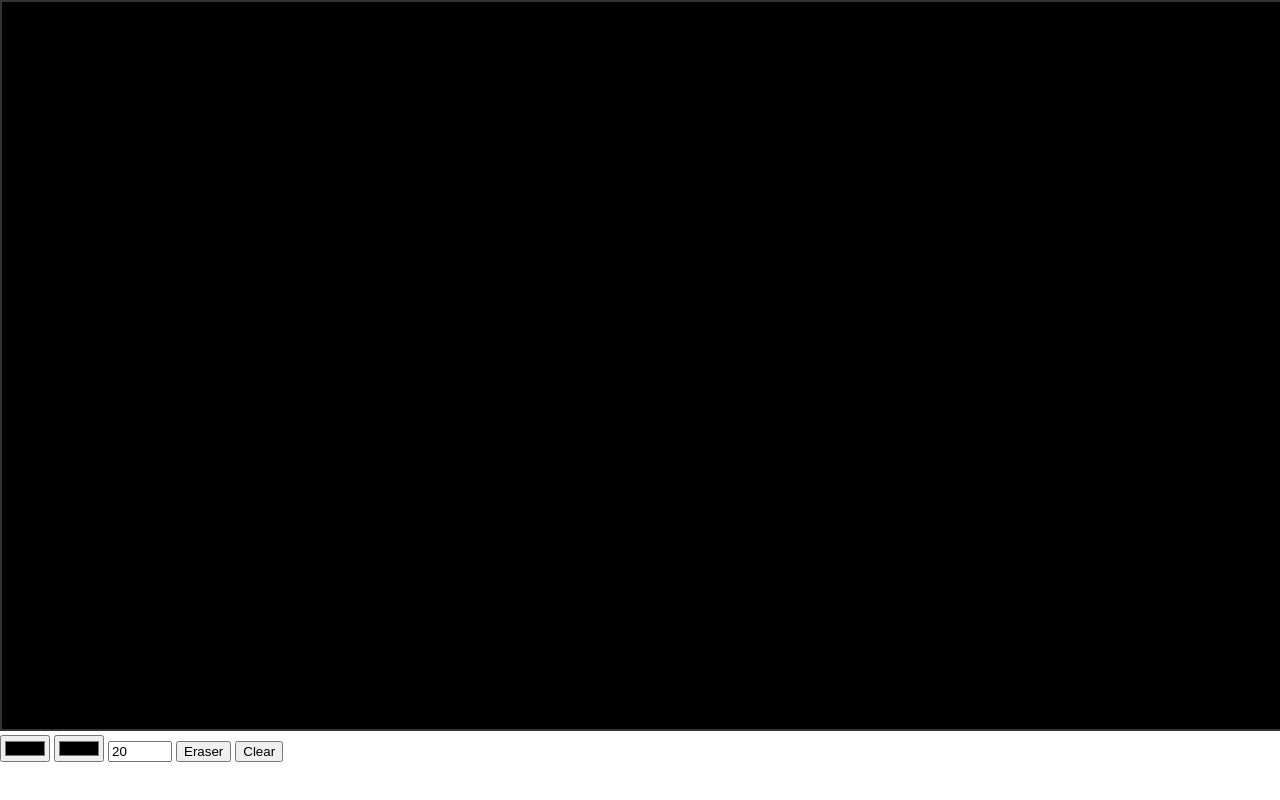
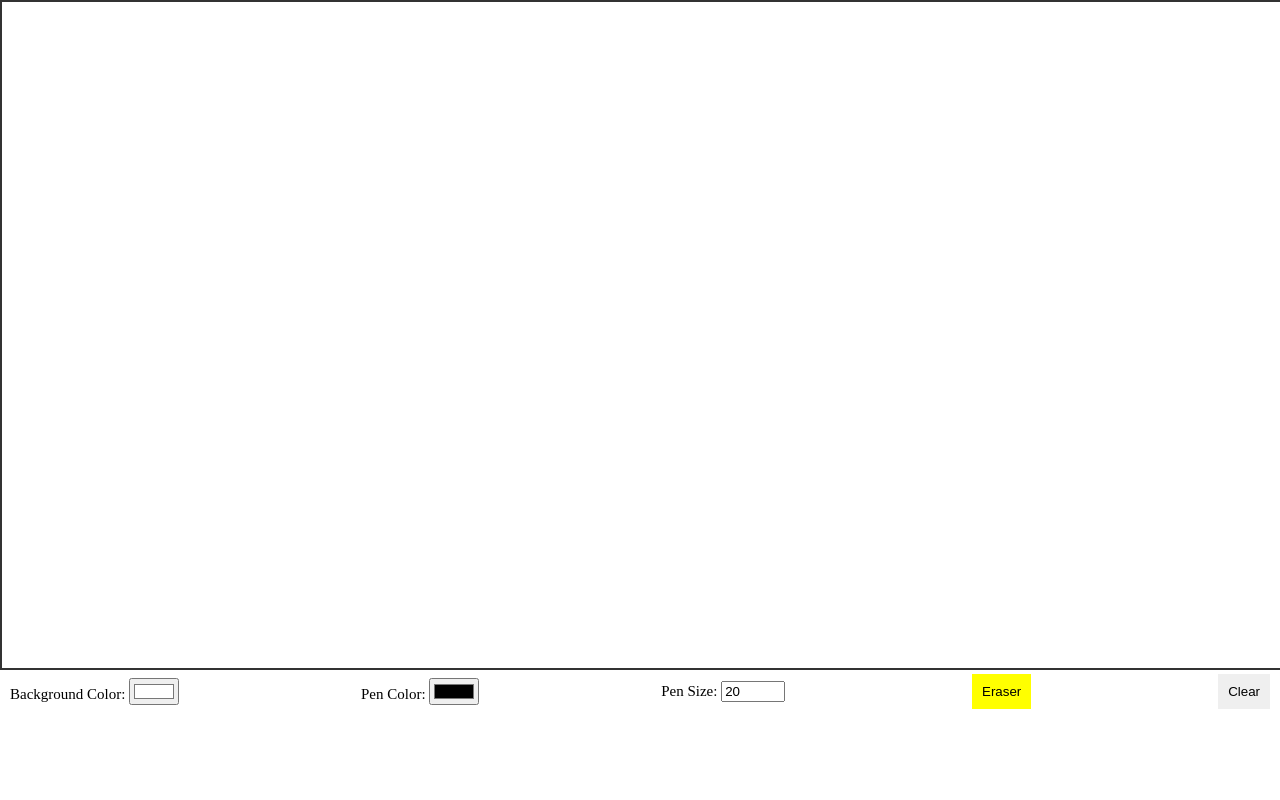
Before and after one commit to keshav-bajaj/project, a plain HTML site: page drawingtool/index.html in a window 1280 px wide. Drawn offline with Linux system fonts and the light colour scheme.

Commit message:
add styles

```diff
--- a/drawingtool/app.js
+++ b/drawingtool/app.js
@@ -1,4 +1,8 @@
 window.addEventListener("load", () => {
+    if (window.innerWidth <= 500){
+        document.body.innerHTML = "This app is not optimised for small screens";
+    } else {
+    const tools = document.getElementById("tools");
     const colorbox = document.getElementById("color");
     const pensize = document.getElementById("size");
     const erase = document.getElementById("erase");
@@ -7,9 +11,11 @@ window.addEventListener("load", () => {
     const canvas = document.getElementById("canvasd");
     const ctx = canvas.getContext("2d");
     const canvasback = document.getElementById("back-col");
-    canvasback.value = "white";
-    canvas.height = window.innerHeight/1.1;
+    canvasback.value = "#ffffff";
+    canvas.height = window.innerHeight/1.2;
     canvas.width = window.innerWidth;
+    tools.style.height = window.innerHeight - canvas.height;
+    tools.style.width = "100%";
 
     let painting = false;
 
@@ -69,4 +75,5 @@ window.addEventListener("load", () => {
     setInterval(()=>{
         canvas.style.background = canvasback.value;
     } ,1);
+ };
 });
--- a/drawingtool/index.html
+++ b/drawingtool/index.html
@@ -4,17 +4,26 @@
     <meta http-equiv="X-UA-Compatible" content="IE=edge" />
     <meta charset="UTF-8" />
     <meta name="viewport" content="width=device-width, initial-scale=1.0" />
-    <title></title>
     <link rel="shortcut icon" href="" />
+    <title>Drawing Tool</title>
     <link rel="stylesheet" href="./style.css" />
     <script src="./app.js" defer></script>
   </head>
   <body>
       <canvas id="canvasd"></canvas>
       <div id="tools">
-        <input type="color" id="back-col">
-        <input type="color" id="color">
-        <input type="number" id="size" value="20" min="1" max="100">
+        <div>
+          <label for="back-col">Background Color:</label>
+          <input type="color" id="back-col">
+        </div>
+        <div>
+          <label for="color">Pen Color:</label>
+          <input type="color" id="color">
+        </div>
+        <div>
+          <label for="size">Pen Size:</label>
+          <input type="number" id="size" value="20" min="1" max="100">
+        </div>
         <button class="off" id="erase">Eraser</button>
         <button id="clear">Clear</button>
       </div>
--- /dev/null
+++ b/drawingtool/style.scss
@@ -0,0 +1,33 @@
+body{
+    margin:0px;
+}
+*{
+    box-sizing: border-box;
+}
+
+canvas{
+    border:2px solid #333;
+    background:white;
+    cursor: url("./unnamed.png");
+}
+.on{
+    background-color: red;
+}
+.off{
+    background-color: yellow;
+}
+button{
+    outline:none;
+    border:none;
+    padding:10px;
+    margin-left: 5px;
+    cursor: pointer;
+}
+
+#tools{
+    font-size: 15px;
+    display: flex;
+    justify-content: space-between;
+    align-items: center;
+    padding:0px 10px 0px 10px;
+}
```
Also changed, not shown: drawingtool/style.css, drawingtool/unnamed.png (added), 1 other file.
